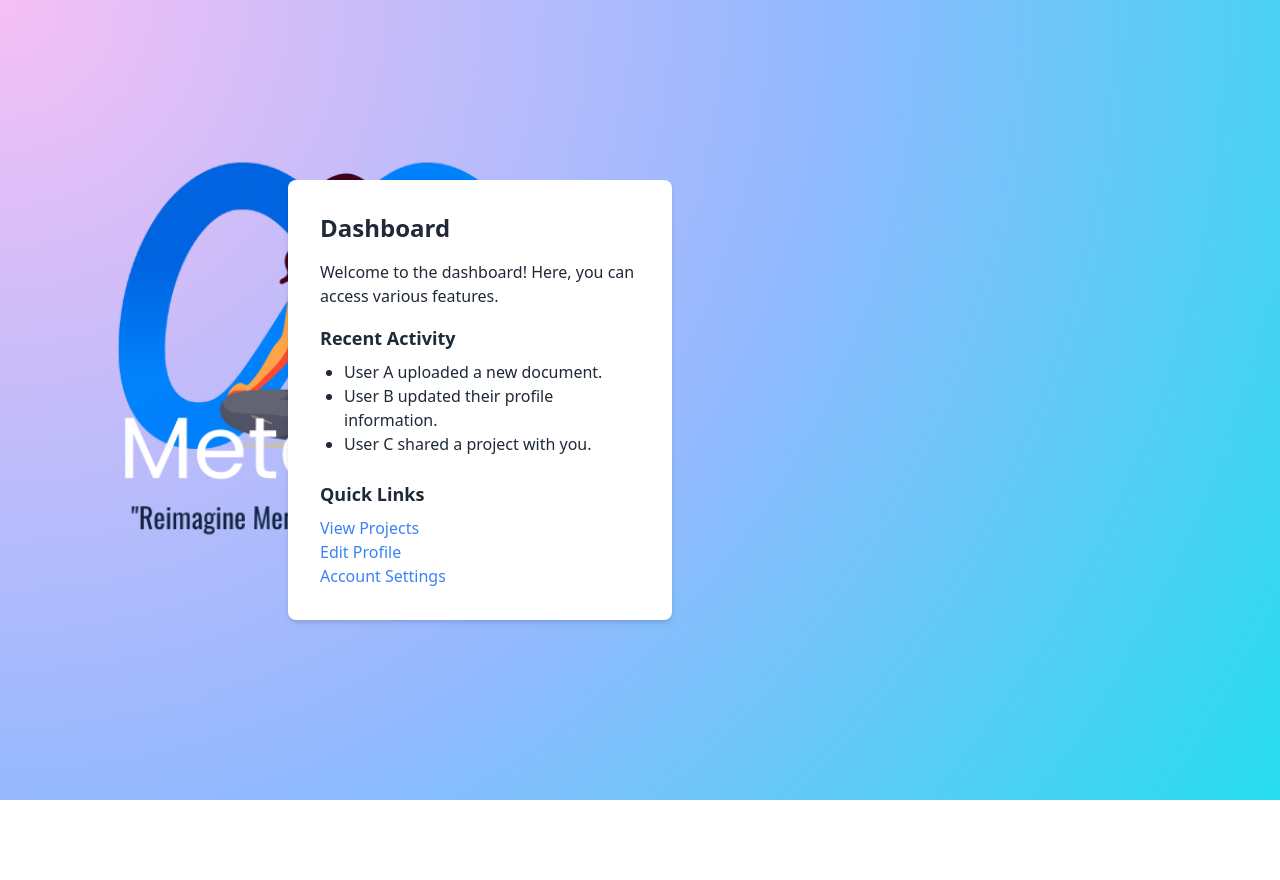
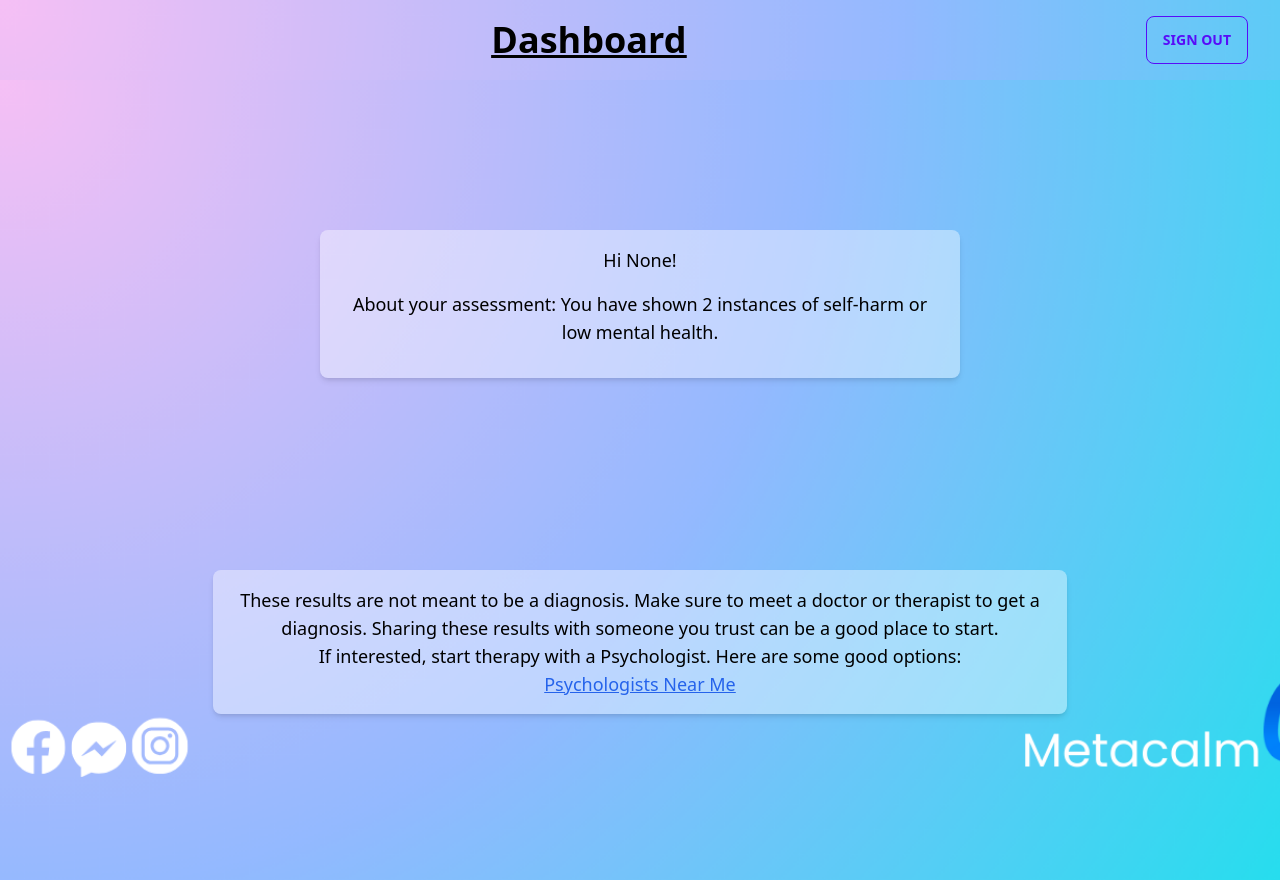
Before and after one commit to johaannx/27-09-2023, a Flask app: page /dashboard in a window 1280 px wide. Before the commit the page ends 800 px from the top, so only its background shows below. Run offline with Flask 3, Linux system fonts and the light colour scheme; some libraries are stand-ins or nearby versions.

Commit message:
final commit

```diff
--- a/TEST1/app.py
+++ b/TEST1/app.py
@@ -1,4 +1,5 @@
 from flask import Flask, render_template, request, redirect, url_for
+import pandas as pd
 
 app = Flask(__name__)
 
@@ -9,8 +10,9 @@
     {"username": "johann", "password": "johann123"},
 ]
 
-# Initialize error message as None
+# Initialize error message and username as None
 error_message = None
+username = None
 
 
 @app.route("/")
@@ -21,7 +23,7 @@
 
 @app.route("/login", methods=["POST"])
 def login():
-    global error_message  # Use a global variable to store the error message
+    global error_message, username  # Use global variables for error message and username
     username = request.form.get("username")
     password = request.form.get("password")
 
@@ -38,7 +40,23 @@
 
 @app.route("/dashboard")
 def dashboard():
-    return render_template("dashboard.html")
+    global username  # Use the global username variable
+    sus_instance = 0  # Initialize sus_instance to 0
+
+    # Read the CSV file
+    try:
+        df = pd.read_csv("comments_cleaned.csv")
+        # Count the occurrences of "suicide" and "SUICIDE" in the "comment" column (case-insensitive)
+        sus_instance += df["comment"].str.contains("suicide", case=False).sum()
+        sus_instance += df["comment"].str.contains("kill", case=False).sum()
+        sus_instance += df["comment"].str.contains("slaughter", case=False).sum()
+        print(sus_instance)
+    except Exception as e:
+        # Handle any exceptions that may occur while reading the CSV file
+        print(f"Error reading CSV file: {str(e)}")
+
+    return render_template("dashboard.html", username=username, sus_instance=sus_instance)
+
 
 
 if __name__ == "__main__":
--- a/TEST1/templates/base.html
+++ b/TEST1/templates/base.html
@@ -1,14 +1,34 @@
 <!DOCTYPE html>
 <html lang="en">
+
 <head>
     <meta charset="UTF-8">
     <meta name="viewport" content="width=device-width, initial-scale=1.0">
     <link href="https://cdn.jsdelivr.net/npm/daisyui@3.8.0/dist/full.css" rel="stylesheet" type="text/css" />
     <script src="https://cdn.tailwindcss.com"></script>
 
+    <style>
+        /* Set the background image */
+        body {
+            background-image: url('../static/Metacalm-2.png');
+            /* Replace 'background.jpg' with your image file path */
+            background-size: cover;
+            background-repeat: no-repeat;
+        }
+
+        .dashboard-bg {
+            background-image: url('../static/Metacalm-7.png');
+            /* Replace with your image file path */
+            background-size: cover;
+            background-repeat: no-repeat;
+        }
+    </style>
+
     <title>{% block title %}Login{% endblock %}</title>
 </head>
-<body style="background-image: url('../static/Metacalm-2.png'); background-size: cover; background-repeat: no-repeat;">
+
+<body>
     {% block content %}{% endblock %}
 </body>
+
 </html>
--- a/TEST1/templates/dashboard.html
+++ b/TEST1/templates/dashboard.html
@@ -3,29 +3,70 @@
 {% block title %}Dashboard{% endblock %}
 
 {% block content %}
-<div class="flex justify-center items-center h-screen">
-    <div class="bg-white p-8 rounded-lg shadow-md w-96" style="margin-right: 20rem;">
-        <h1 class="text-2xl font-semibold mb-4">Dashboard</h1>
-        <p>Welcome to the dashboard! Here, you can access various features.</p>
+<div class="flex justify-between items-center py-4 px-8">
+    <div class="text-center mx-auto"> <!-- Add mx-auto class here to center the text -->
+        <h1 class="text-4xl font-bold text-black underline">
+            <u>Dashboard</u>
+        </h1>
+    </div>
+    <!-- Sign Out Button (Top Right) -->
+    <a href="/" class="btn btn-outline btn-primary">Sign Out</a>
+</div>
 
-        <!-- Sample dashboard content -->
-        <div class="mt-4">
-            <h2 class="text-lg font-semibold mb-2">Recent Activity</h2>
-            <ul class="list-disc pl-6">
-                <li>User A uploaded a new document.</li>
-                <li>User B updated their profile information.</li>
-                <li>User C shared a project with you.</li>
-            </ul>
+<div class="dashboard-bg flex justify-center items-center h-screen">
+    <div class="dashboard-container">
+        <div
+            class="dashboard-box bg-opacity-40 bg-white p-4 rounded-lg shadow-md text-center w-3/6 text-black mb-48 mx-auto">
+            <p class="text-lg mb-4">Hi {{ username }}!</p> <!-- Display the username here -->
+            <p class="text-lg mb-4">
+                About your assessment: You have shown {{ sus_instance }} instances of self-harm or low mental health.
+            </p>
         </div>
-
-        <div class="mt-6">
-            <h2 class="text-lg font-semibold mb-2">Quick Links</h2>
-            <ul class="list-none">
-                <li><a href="/projects" class="text-blue-500 hover:underline">View Projects</a></li>
-                <li><a href="/profile" class="text-blue-500 hover:underline">Edit Profile</a></li>
-                <li><a href="/settings" class="text-blue-500 hover:underline">Account Settings</a></li>
-            </ul>
+        <div
+            class="dashboard-box bg-opacity-40 bg-white p-4 rounded-lg shadow-md text-center mb-4 mt-10 w-8/12 mx-auto">
+            <p class="text-lg text-black">
+                These results are not meant to be a diagnosis. Make sure to meet a doctor or therapist to get a
+                diagnosis. Sharing these results with someone you trust can be a good place to start. <br> If
+                interested,
+                start therapy
+                with a Psychologist. Here are some good options:<br>
+                <a class="text-blue-600 underline"
+                    href="https://www.justdial.com/Thiruvananthapuram/Clinical-Psychologist-Doctors/nct-10940860">Psychologists
+                    Near Me</a><br>
+            </p>
         </div>
     </div>
 </div>
+
+<!-- Modal Element -->
+<dialog id="my_modal_2" class="modal">
+    <div class="modal-box">
+        <h3 class="font-bold text-lg">Warning</h3>
+        <p class="py-4">
+            If you need immediate help, you can reach the Suicide and Crisis Lifeline by calling or texting 988 or
+            using the chatbox at 988lifeline.org. You can also text 'MHA' to 741-741 to reach the Crisis Text Line.
+            Warmlines are an excellent place for non-crisis support.
+        </p>
+    </div>
+    <form method="dialog" class="modal-backdrop">
+        <button>close</button>
+    </form>
+</dialog>
+
+<script>
+    const my_modal_2 = document.getElementById('my_modal_2');
+    var susInstance = {{ sus_instance }};
+
+    // Calculate a random delay between 3 to 5 seconds (3000 to 5000 milliseconds)
+    const randomDelay = Math.floor(Math.random() * (5000 - 3000 + 1) + 3000);
+
+    // Set a timeout to show the modal after the random delay
+    setTimeout(() => {
+        // Check sus_instance value and show modal if it's greater than 5
+        if (susInstance > 5) {
+            my_modal_2.showModal();
+        }
+    }, randomDelay);
+</script>
+
 {% endblock %}
```
Also changed, not shown: TEST1/templates/index.html (+23 -2 lines), TEST1/comments_cleaned.csv (added), TEST1/static/Metacalm-5.png (added), TEST1/static/Metacalm-7.png (added), TEST1/static/comments_cleaned.csv (deleted), 2 other files.
